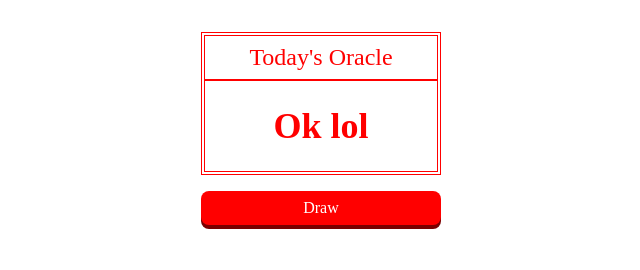
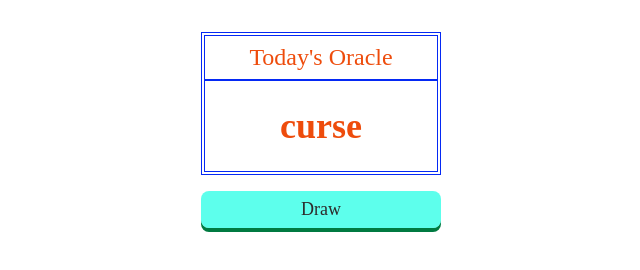
Before and after one commit to KoiCode7/Today-s-Oracle, a plain HTML site: page index.html in a window 1280 px wide. Both pictures are taken after a click on the button "Draw". Shown: the whole page, without its empty margins (319-959 px from the left). Drawn offline with Linux system fonts and the light colour scheme.

Commit message:
Edited a code

```diff
--- a/main.js
+++ b/main.js
@@ -1,16 +1,21 @@
-'use strict';
+"use strict";
 
 {
-  const btn = document.getElementById('btn');
-  const result = document.getElementById('result');
+  const btn = document.getElementById("btn");
+  const result = document.getElementById("result");
 
-  btn.addEventListener('click', () => {
-    const results = ['Super Lucky!', 'Lucky!', 'Ok lol'];
-    const n = Math.floor(Math.random() * results
-    .length);
+  btn.addEventListener("click", () => {
+    const results = [
+      "great blessing!!!",
+      "middle blessing!!",
+      "small blessing!",
+      "blessing",
+      "Uncertain luck",
+      "curse",
+    ];
+    const n = Math.floor(Math.random() * results.length);
 
-    result.textContent = results
-    [n];
+    result.textContent = results[n];
 
     // switch (n) {
     //   case 0:
@@ -23,6 +28,5 @@
     //   result.textContent = 'Ok! lol';
     //   break;
     // };
-
   });
 }
--- a/style.css
+++ b/style.css
@@ -6,14 +6,14 @@ main {
 }
 
 section {
-  border: 4px double red;
+  border: 4px double #0529f4;
   text-align: center;
-  color: red;
+  color: #ee4c0c;
 }
 
 h1 {
   margin: 0;
-  border-bottom: 2px solid red;
+  border-bottom: 2px solid #0529f4;
   font-weight: normal;
   padding: 8px 0;
 }
@@ -28,14 +28,15 @@ p {
 button {
   all: unset;
   width: 100%;
-  background: red;
+  background: #00ffe1a2;
   border-radius: 8px;
-  color: white;
+  color: #2e2b2b;
   text-align: center;
   padding: 8px 0;
   margin-top: 16px;
   cursor: pointer;
-  box-shadow: 0 4px #7a0000;
+  box-shadow: 0 4px #007a41;
+  font-size: 18px;
 }
 
 button:hover {
```
